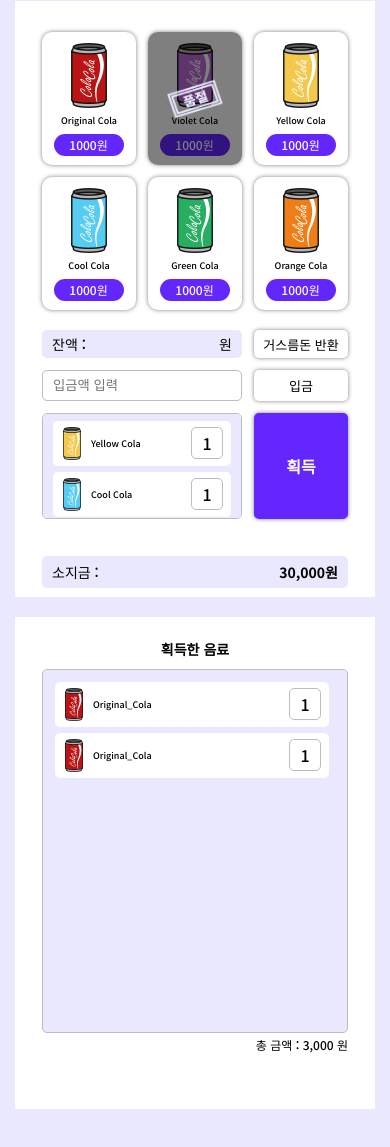
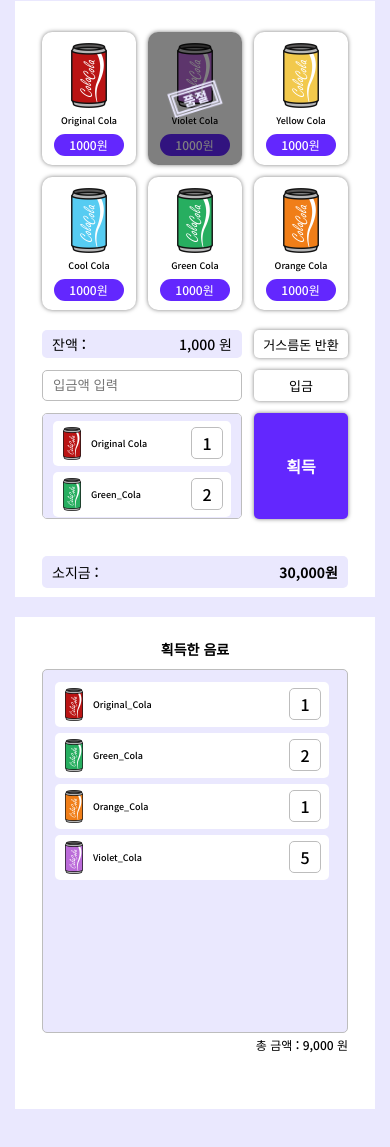
Before and after one commit to joodb/vending_machine, a plain HTML site: page index.html in a window 390 px wide. Shown: the part 247-1394 px from the top of the page. Drawn offline with Linux system fonts and the light colour scheme.

Commit message:
HTML, CSS-media query 수정

```diff
--- a/index.html
+++ b/index.html
@@ -64,7 +64,7 @@
                 <h2 class="ir">구입 관련 정보</h2>
                 <div class="info-change">
                     잔액 :
-                    <span class="txt-change">원</span>
+                    <span class="txt-change">1,000 원</span>
                 </div>
                 <button type="button" class="btn-return">거스름돈 반환</button>
 
@@ -75,17 +75,17 @@
                 <ul class="list-choose">
                     <li>
                         <button type="button" class="btn-drink">
-                            <img src="./src/images/Yellow_Cola.png" alt="" class="img-drink">
-                            <strong class="title-drink">Yellow Cola</strong>
+                            <img src="./src/images/Original_Cola.png" alt="" class="img-drink">
+                            <strong class="title-drink">Original Cola</strong>
                             <data class="count-choose">1</data>
                         </button>
                     </li>
                     <li>
                         <button type="button" class="btn-drink">
-                            <img src="./src/images/Cool_Cola.png" alt="" class="img-drink">
-                            <strong class="title-drink">Cool Cola</strong>
-                            <data class="count-choose">1</data>
-
+                            <img src="./src/images/Green_Cola.png" alt="" class="img-drink">
+                            <strong class="title-drink">Green_Cola</strong>
+                            <data class="count-choose">2</data>
+                        </button>
                     </li>
                 </ul>
                 <button type="button" class="btn-choose">획득</button>
@@ -106,22 +106,36 @@
                 <ul class="list-choose">
                     <li>
                         <button type="button" class="btn-drink">
-                        <img src="./src/images/Original_Cola.png" alt="" class="img-drink">
-                        <strong class="title-drink">Original_Cola</strong>
-                        <data class="count-choose">1</data>
+                            <img src="./src/images/Original_Cola.png" alt="" class="img-drink">
+                            <strong class="title-drink">Original_Cola</strong>
+                            <data class="count-choose">1</data>
                         </button>
                     </li>
                     <li>
                         <button type="button" class="btn-drink">
-                        <img src="./src/images/Original_Cola.png" alt="" class="img-drink">
-                        <strong class="title-drink">Original_Cola</strong>
-                        <data class="count-choose">1</data>
+                            <img src="./src/images/Green_Cola.png" alt="" class="img-drink">
+                            <strong class="title-drink">Green_Cola</strong>
+                            <data class="count-choose">2</data>
+                        </button>
+                    </li>
+                    <li>
+                        <button type="button" class="btn-drink">
+                            <img src="./src/images/Orange_Cola.png" alt="" class="img-drink">
+                            <strong class="title-drink">Orange_Cola</strong>
+                            <data class="count-choose">1</data>
+                        </button>
+                    </li>
+                    <li>
+                        <button type="button" class="btn-drink">
+                            <img src="./src/images/Violet_Cola.png" alt="" class="img-drink">
+                            <strong class="title-drink">Violet_Cola</strong>
+                            <data class="count-choose">5</data>
                         </button>
                     </li>
                 </ul>
                 <div class="info-total">
                     총 금액 :
-                    <span class="txt-total">3,000 원</span>
+                    <span class="txt-total">9,000 원</span>
                 </div>
             </div>
         </section>
--- a/src/style.css
+++ b/src/style.css
@@ -320,6 +320,7 @@ body {
 
     #cola-cola {
         padding-top: 65px;
+        padding-bottom: 0px;
     }
 
     #cola-cola .title-cola {
@@ -328,7 +329,7 @@ body {
     }
 
     .my-info .content-get {
-        margin-top: 0;
+        margin-top: 0px;
         padding: 31px 27px 32px;
     }
 
```
